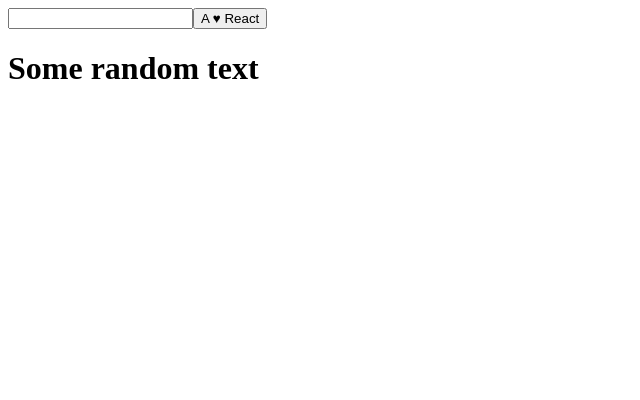
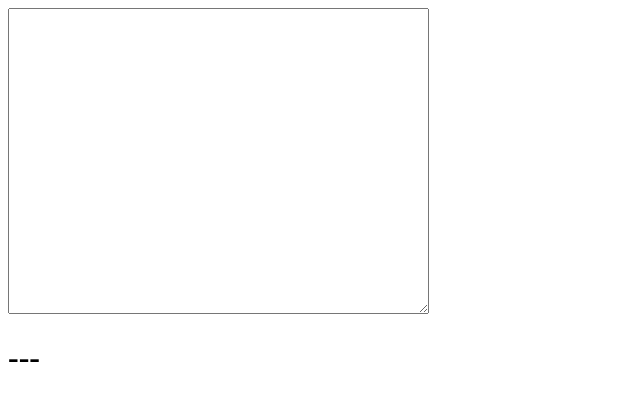
Before and after one commit to Dar0n/react-training, a React (Create React App) app: page / in a window 1280 px wide. Shown: the top 400 px of the page, without its empty margins (0-640 px from the left). Built offline with nearby package versions, Linux system fonts and the light colour scheme.

Commit message:
Normalized events in react.

```diff
--- /dev/null
+++ b/src/Video9.js
@@ -0,0 +1,34 @@
+import React from 'react';
+
+class Video9 extends React.Component {
+  constructor() {
+    super();
+    this.state = {
+      currentEvent: '---',
+    }
+    this.update = this.update.bind(this);
+  }
+  update (e) {
+    this.setState({
+      currentEvent: e.type,
+    })
+  }
+  render() {
+    return (
+      <div>
+        <textarea cols='50' rows='20'
+          onKeyPress={this.update}
+          onFocus={this.update}
+          onBlur={this.update}
+          onDoubleClick={this.update}
+          onMouseEnter={this.update}
+          onMouseLeave={this.update}
+          onCopy={this.update}
+        />
+      <h1>{this.state.currentEvent}</h1>
+      </div>
+    )
+  }
+}
+
+export default Video9;
--- a/src/index.js
+++ b/src/index.js
@@ -1,6 +1,6 @@
 import React from 'react';
 import ReactDOM from 'react-dom';
-import App from './App';
+import Video9 from './Video9';
 
 
-ReactDOM.render(<App />, document.getElementById('root'));
+ReactDOM.render(<Video9 />, document.getElementById('root'));
```
